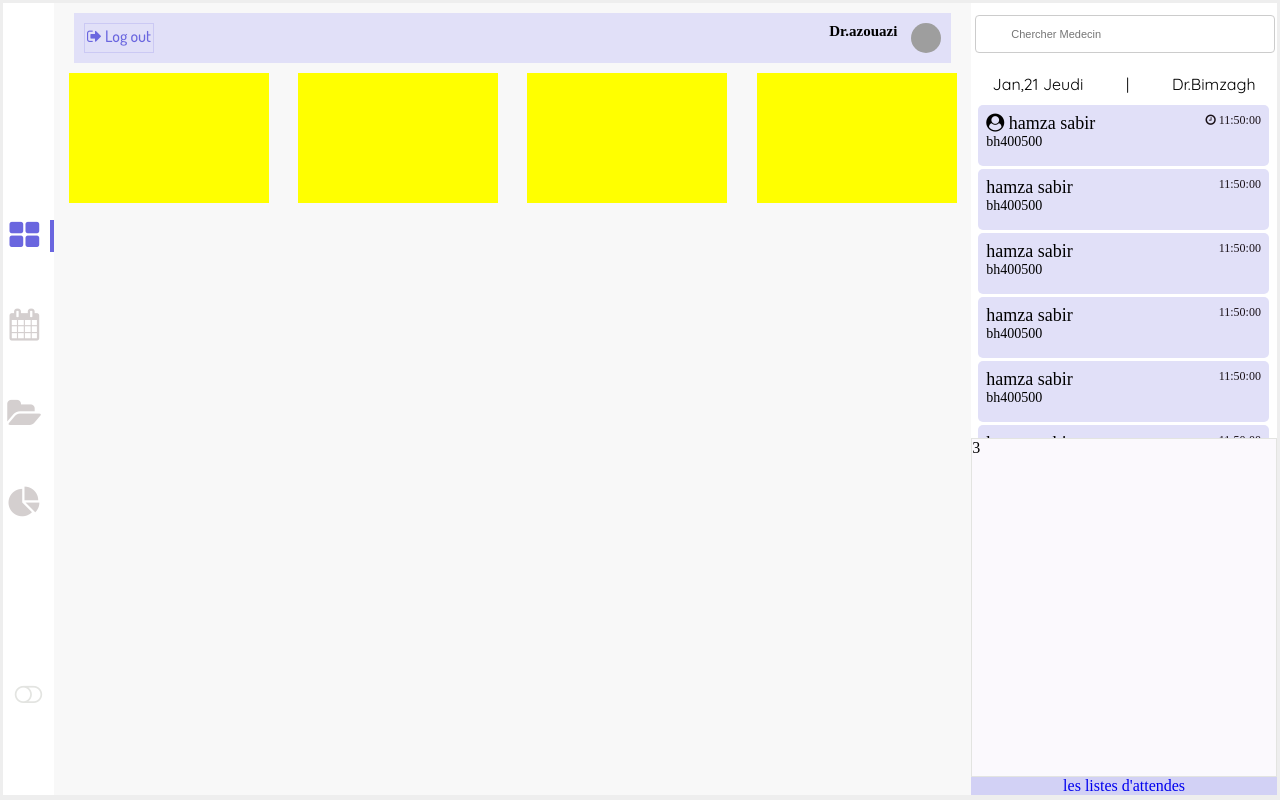
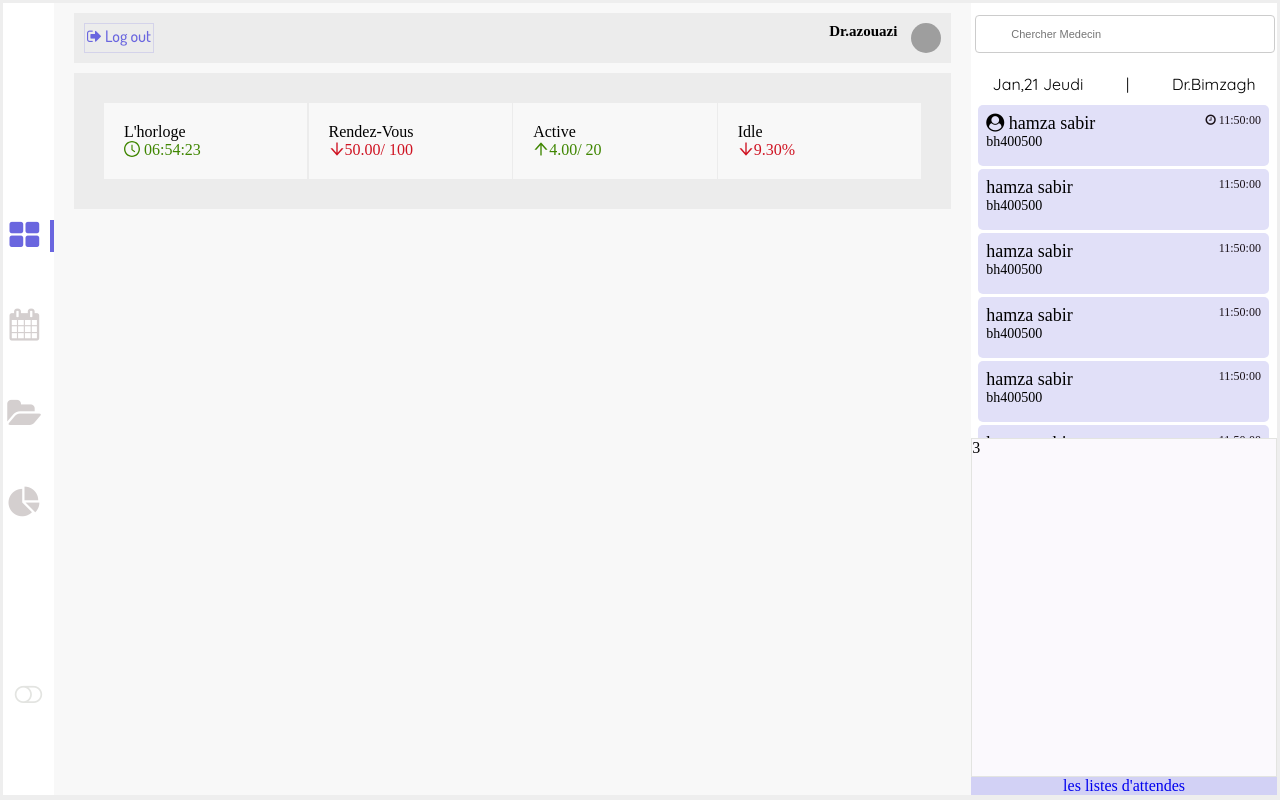
Before and after one commit to adilbim/gestion-hoptal, a React (Create React App) app in the folder frontend/: page / in a window 1280 px wide. Built offline with nearby package versions, Linux system fonts and the light colour scheme; grey boxes are pictures that could not be loaded; a web font is replaced by a local one.

Commit message:
add some things in the home page and start the planning

```diff
--- a/frontend/package.json
+++ b/frontend/package.json
@@ -3,6 +3,7 @@
   "version": "0.1.0",
   "private": true,
   "dependencies": {
+    "@ant-design/icons": "^4.2.1",
     "@devexpress/dx-core": "^2.6.3",
     "@devexpress/dx-react-core": "^2.6.3",
     "@devexpress/dx-react-scheduler": "^2.6.3",
@@ -13,6 +14,7 @@
     "@testing-library/jest-dom": "^4.2.4",
     "@testing-library/react": "^9.5.0",
     "@testing-library/user-event": "^7.2.1",
+    "antd": "^4.3.3",
     "axios": "^0.19.2",
     "moment": "^2.26.0",
     "react": "^16.13.1",
--- a/frontend/src/App.css
+++ b/frontend/src/App.css
@@ -8,7 +8,7 @@ body{
   background:#eee;
 }
 /* calendrier */
-.Root-container-13{
+.Root-container-2{
   height: 720px !important;
 }
 
@@ -52,7 +52,7 @@ background: #f8f8f8;
 .nav{
  display: flex;
  justify-content: space-between;
- background: #e1e0f8;
+ background: #ececec;
  margin: 10px 20px;
  padding: 10px 0;
 
--- a/frontend/src/App.js
+++ b/frontend/src/App.js
@@ -5,8 +5,10 @@ import Middle from './Middle';
 import ListAttente from './ListAttente';
 import RendezVous from './RendezVous';
 import DossierPatient from './DossierPatient';
+import RendezVousAcceil from './rendezVousAcceill';
 import Statistiques from './Statistiques';
 import {Route, Switch} from 'react-router-dom';
+import Planning from './Planning';
 
 function App() {
   return (
@@ -14,7 +16,8 @@ function App() {
       <Menu />
     <Switch>
       <Route exact path="/" render={()=> <Middle />} />
-      <Route exact path="/rendezVous" render={() => <RendezVous />} />
+      <Route exact path="/rendezVous" render={() => /*<RendezVousAcceil />*/ <Planning />} />
+      <Route exact path="/newRendezVous" render={() => <RendezVous />} />
       <Route exact path="/dossierPatient" render={() => <DossierPatient />} />
       <Route exact path="/statistiques" render={() => <Statistiques />} />
     </Switch>
--- a/frontend/src/Middle.js
+++ b/frontend/src/Middle.js
@@ -1,13 +1,31 @@
 import React from 'react';
-// import ListAttente from './ListAttente';
-// import Menu from './menu';
+import { Statistic, Card, Row, Col } from 'antd';
+import { ArrowUpOutlined, ArrowDownOutlined, ClockCircleOutlined  } from '@ant-design/icons';
+import { withStyles } from "@material-ui/styles";
+import moment from 'moment';
 
+
+const styles = {
+  container :{
+    background: "#ececec",
+    padding: "30px",
+    display: "flex",
+    justifyContent: "space-between",
+    margin: "0 20px"
+  },
+  item: {
+    flexBasis: "20%",
+    padding: "20px",
+    background: "#f8f8f8"
+  }
+}
 
 class Middle extends React.Component{
 
 
 
     render(){
+        const {classes} = this.props ;
         return(
 
             <div id="middle">
@@ -21,21 +39,55 @@ class Middle extends React.Component{
 
             </div>
            </div>
-        <div class="status">
-              <div class="rectangle"></div>
-              <div class="rectangle"></div>
-              <div class="rectangle"></div>
-              <div class="rectangle"></div>
+        <div class={classes.container} >
+        <Card className={classes.item}>
+          <Statistic
+            title="L'horloge"
+            value={" " +moment().format('hh:mm:ss')}
+            precision={2}
+            valueStyle={{ color: '#3f8600' }}
+            prefix={<ClockCircleOutlined spin />}
 
+          />
+        </Card>
 
+        <Card className={classes.item}>
+          <Statistic
+            title="Rendez-Vous"
+            value={50}
+            precision={2}
+            valueStyle={{ color: '#cf1322' }}
+            prefix={<ArrowDownOutlined />}
+            suffix="/ 100"
+          />
+        </Card>
 
+        <Card className={classes.item}>
+          <Statistic
+            title="Active"
+            value={4}
+            precision={2}
+            valueStyle={{ color: '#3f8600' }}
+            prefix={<ArrowUpOutlined />}
+            suffix="/ 20"
+          />
+        </Card>
+        <Card className={classes.item}>
+          <Statistic
+            title="Idle"
+            value={9.3}
+            precision={2}
+            valueStyle={{ color: '#cf1322' }}
+            prefix={<ArrowDownOutlined />}
+            suffix="%"
+          />
+        </Card>
 
-
-            </div>
+        </div>
           </div>
 
         )
     }
 }
 
-export default Middle;
+export default withStyles(styles)(Middle);
--- /dev/null
+++ b/frontend/src/Planning.js
@@ -0,0 +1,127 @@
+import * as React from "react";
+import Paper from "@material-ui/core/Paper";
+import moment from "moment";
+import {
+  ViewState,
+  EditingState,
+  IntegratedEditing,
+} from "@devexpress/dx-react-scheduler";
+import {
+  ViewSwitcher,
+  WeekView,
+  Toolbar,
+  Scheduler,
+  DayView,
+  MonthView,
+  Appointments,
+  AppointmentForm,
+  AppointmentTooltip,
+  ConfirmationDialog,
+  DateNavigator,
+  TodayButton,
+} from "@devexpress/dx-react-scheduler-material-ui";
+
+//import { appointments } from "../../../demo-data/appointments";
+
+export default class RDVCalender extends React.PureComponent {
+  constructor(props) {
+    super(props);
+    this.state = {
+      //   data: appointments,
+      data: [],
+      currentDate: new Date(),
+      currentViewName: "Month",
+      now: {},
+    };
+    this.currentViewNameChange = (currentViewName) => {
+      this.setState({ currentViewName });
+    };
+    this.commitChanges = this.commitChanges.bind(this);
+    console.log(this.props.rendezVous);
+  }
+
+  commitChanges({ added, changed, deleted }) {
+    this.setState(
+      (state) => {
+        let { data, now } = state;
+        //var now = '';
+        if (added) {
+          const startingAddedId =
+            data.length > 0 ? data[data.length - 1].id + 1 : 0;
+          data = [...data, { id: startingAddedId, ...added }];
+          let date = [
+            data[data.length - 1].startDate.toString().split(" ")[1],
+            data[data.length - 1].startDate.toString().split(" ")[2],
+            data[data.length - 1].startDate.toString().split(" ")[3],
+            data[data.length - 1].startDate.toString().split(" ")[4],
+          ];
+          now.date = moment(date.join(" ")).format("YYYY-MM-DD hh:mm:ss");
+          now.title = data[data.length - 1].title;
+          now.action = "added";
+        }
+        if (changed) {
+          data = data.map((appointment) =>
+            changed[appointment.id]
+              ? { ...appointment, ...changed[appointment.id] }
+              : appointment
+          );
+          now.action = "changed";
+          //console.log(changed);
+          now = {
+            ...now,
+            ...changed[Object.keys(changed)],
+            id: Object.keys(changed),
+          };
+          console.log(now);
+        }
+        if (deleted !== undefined) {
+          data = data.filter((appointment) => appointment.id !== deleted);
+          //console.log(deleted);
+          now.action = "deleted";
+          now.id = deleted;
+        }
+
+        return { data, now };
+      },
+      () => this.props.chooseRDV(this.state.now)
+    );
+    //
+  }
+
+  componentDidMount(){
+      console.log('from ComponentDidMount planning!');
+  }
+
+
+  render() {
+    const { currentDate, data, currentViewName } = this.state;
+
+    return (
+        <div id="middle">
+      <Paper>
+        <Scheduler data={data} height={660}>
+          <ViewState
+            // currentDate={currentDate}
+            defaultCurrentDate={new Date()}
+            currentViewName={currentViewName}
+            onCurrentViewNameChange={this.currentViewNameChange}
+          />
+          <EditingState onCommitChanges={this.commitChanges} />
+          <IntegratedEditing />
+          <MonthView startDayHour={9} endDayHour={19} />
+          <DayView />
+          <WeekView />
+          <ConfirmationDialog />
+          <Toolbar />
+          <DateNavigator />
+          <TodayButton />
+          <ViewSwitcher />
+          <Appointments />
+          <AppointmentTooltip showOpenButton showDeleteButton />
+          <AppointmentForm />
+        </Scheduler>
+      </Paper>
+      </div>
+    );
+  }
+}
--- /dev/null
+++ b/frontend/src/rendezVousAcceill.js
@@ -0,0 +1,26 @@
+import React from 'react';
+import { withStyles } from "@material-ui/core/styles";
+import {Link} from 'react-router-dom';
+
+const styles = {
+
+}
+
+class RendezVousAcceill extends React.Component{
+
+
+
+    render(){
+
+
+        return(
+            <div id="middle">
+                <h1>hello min jadid</h1>
+                <Link to="/newRendezVous">creat new rendezVous</Link>
+            </div>
+        );
+    }
+}
+
+
+export default RendezVousAcceill;
```
Also changed, not shown: 1 other file (tests, documents, lock files or other folders).
